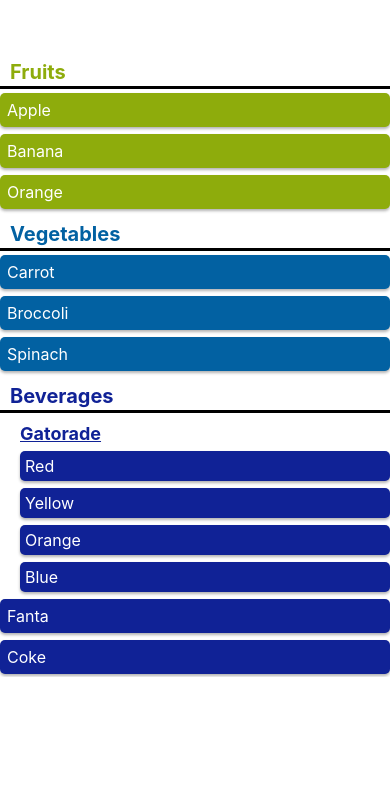
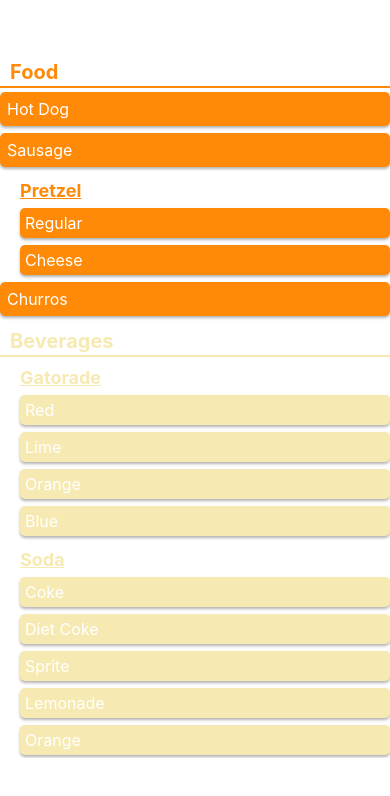
Before and after one commit to aray-2003/Food-Vendor-App, a React Native app: screen / in a window 390 px wide. Shown: the top 796 px of the page. Built offline with nearby package versions, Linux system fonts and the light colour scheme.

Commit message:
Started composing food list and implemented better coloring of list

```diff
--- a/App.js
+++ b/App.js
@@ -10,9 +10,9 @@
 // ]
 
 const foodItems = [
-  { category: 'Fruits', items: ['Apple', 'Banana', 'Orange']},
-  { category: 'Vegetables', items: ['Carrot', 'Broccoli', 'Spinach']},
-  { category: 'Beverages', items: [{'Gatorade': ['Red', 'Yellow', 'Orange', 'Blue']}, 'Fanta', 'Coke']},
+  { category: 'Food', items: ['Hot Dog', 'Sausage', {'Pretzel': ['Regular', 'Cheese']}, 'Churros']},
+  { category: 'Beverages', items: [{'Gatorade': ['Red', 'Lime', 'Orange', 'Blue']},
+  {'Soda':['Coke','Diet Coke', 'Sprite', 'Lemonade', 'Orange']}]},
   // Add more categories and items
 ]
 
--- a/FoodList.js
+++ b/FoodList.js
@@ -11,17 +11,21 @@
   TouchableOpacity
 } from 'react-native'
 
+var colors = ['#C40C0C', '#FF6500', '#FF8A08', '#FFC100', '#F6E9B2', '#0A6847', '#7ABA78', '#756AB6', '#FF5BAE', '#6C3428', '#00224D'];
+
 function getColor() {
-  return (
-    'hsl(' +
-    (360 * Math.random()) +
-    ',' +
-    (80 + 20 * Math.random()) +
-    '%,' +
-    (30 + 10 * Math.random()) +
-    '%)'
-  )
+  if (colors.length === 0) {
+    // Reset the colors if all have been used
+    colors = ['#C40C0C', '#FF6500', '#FF8A08', '#FFC100', '#0A6847', '#7ABA78', '#756AB6', '#FF5BAE', '#6C3428', '#00224D'];
+  }
+  var index = Math.floor(Math.random() * colors.length);
+  var color = colors[index];
+  // Remove the selected color from the array
+  colors.splice(index, 1);
+  return color;
 }
+
+
 // const foodItems = [
 //     { category: "Fruits", items: ["Apple", "Banana", "Orange"]},
 //     { category: "Vegetables", items: ["Carrot", "Broccoli", "Spinach"]},
@@ -34,6 +38,7 @@
   const [selectedItem, setSelectedItem] = useState(null)
   const [color, setColor] = useState(null)
   const [coloredCategories, setColoredCategories] = useState([])
+  const [totalItems, setTotalItems] = useState({})
   const inputRef = useRef(null)
 
   useEffect(() => {
@@ -48,7 +53,7 @@
   const FoodFlatList = () => {
     const renderItem = ({ item }) => (
       <View>
-        <Text style={[styles.category, { color: item.color }]}>
+        <Text style={[styles.category, {color: item.color, borderColor: item.color}]}>
           {item.category}
         </Text>
 
@@ -65,7 +70,11 @@
                     key={`${brand} ${subcategory}`}
                     onPress={() => {
                       setColor(item.color)
-                      setSelectedItem(`${brand} ${subcategory}`)
+                      if (brand != 'Soda'){
+                        setSelectedItem(`${subcategory} ${brand}`)
+                      } else if (brand == 'Soda'){
+                        setSelectedItem(`${subcategory}`)
+                      }
                       setModalVisible(true)
                       setTimeout(() => {
                         inputRef.current.focus()
@@ -203,7 +212,7 @@
     padding: 10,
     fontWeight: 'bold',
     paddingBottom: 2,
-    borderBottomWidth: 3,
+    borderBottomWidth: 2,
   },
 
   itemContainer: {
```
